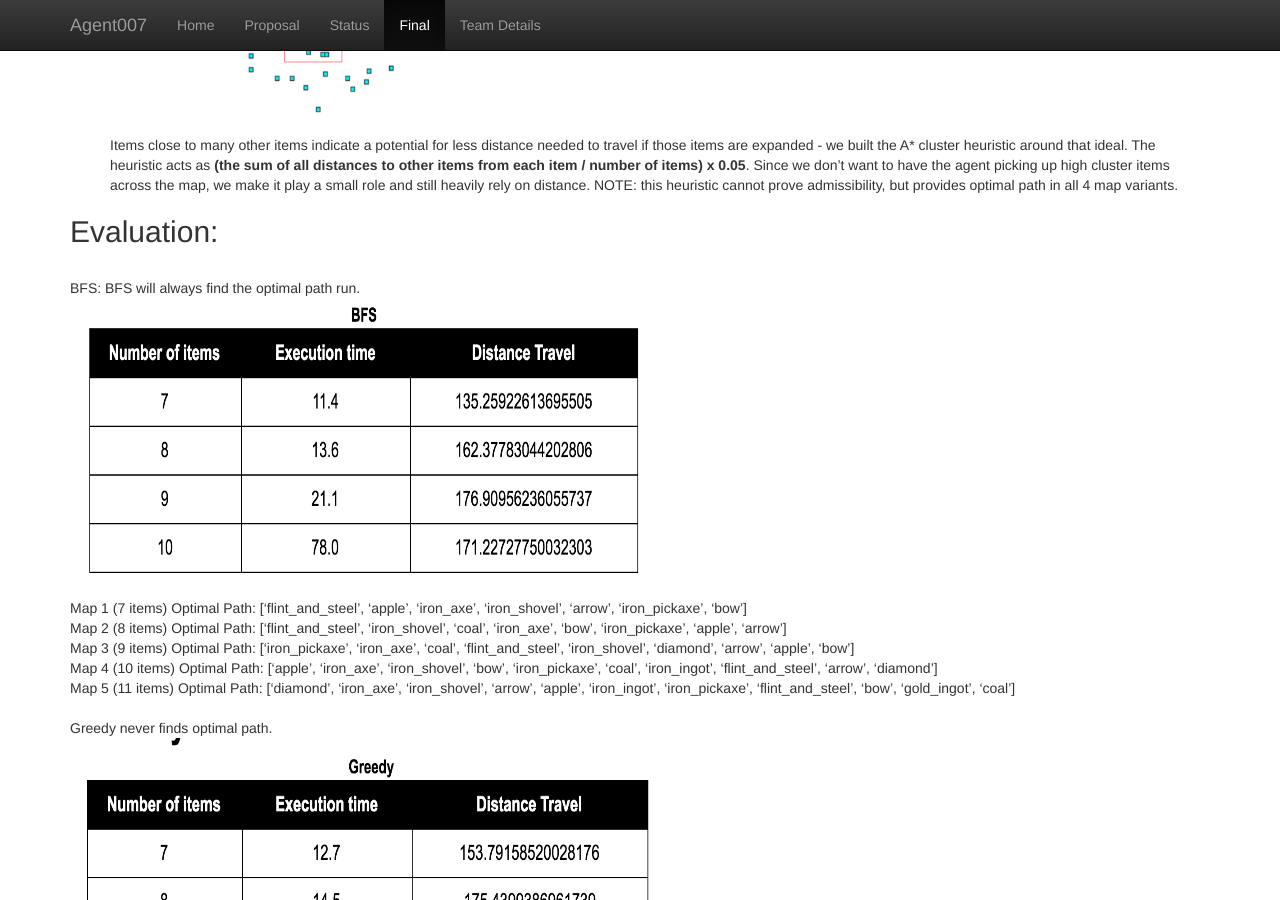
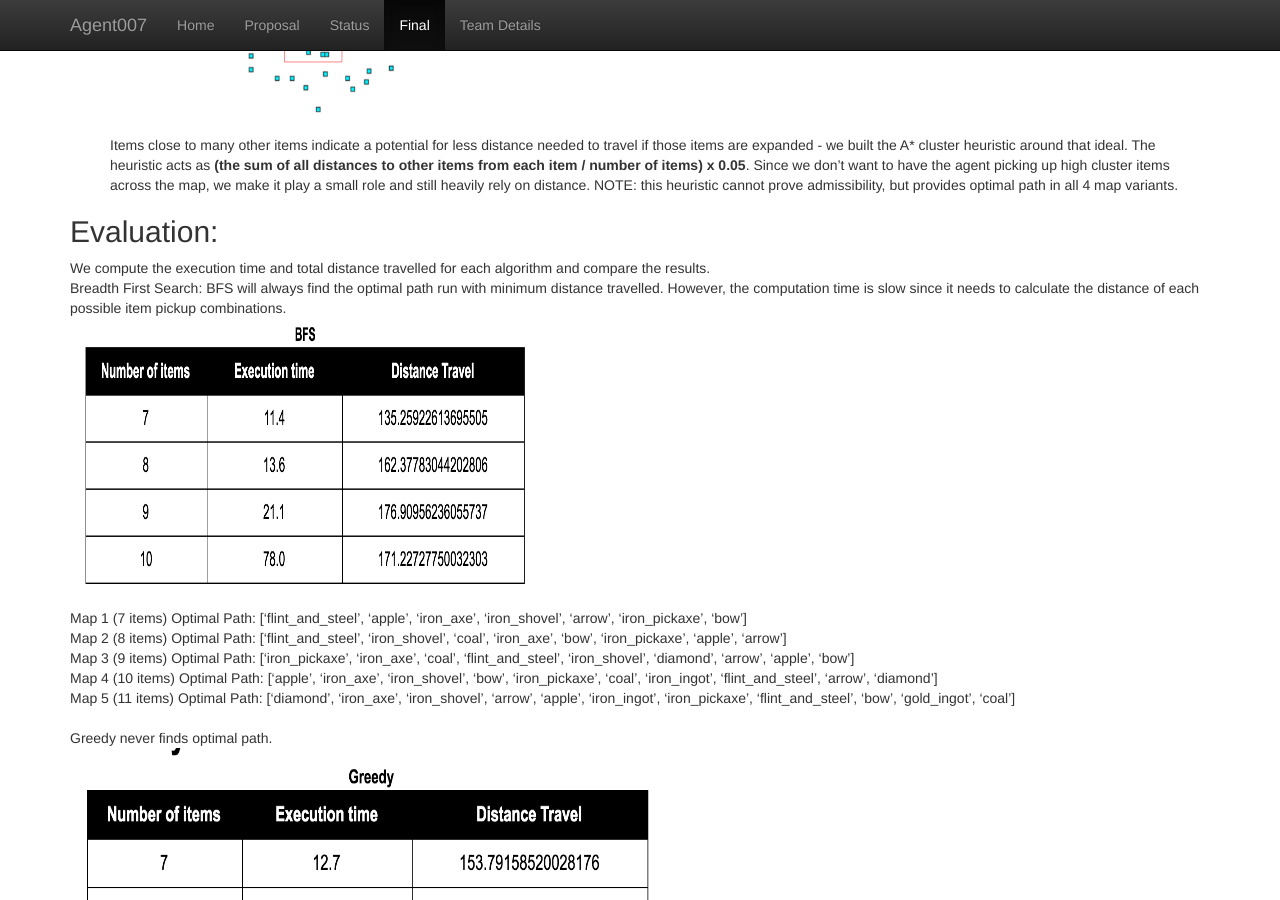
Before and after one commit to KumarHX/Agent007, a Jekyll site: the page built from docs/final.md, in a window 1280 px wide and 900 px high, scrolled down 2377 px. Built offline with Jekyll 4.4.1, drawn with Linux system fonts in a browser that asks for light colours.

Commit message:
Update final.md

```diff
--- a/docs/final.md
+++ b/docs/final.md
@@ -52,11 +52,11 @@ Items close to many other items indicate a potential for less distance needed to
 <br>
 
 ## Evaluation:
+We compute the execution time and total distance travelled for each algorithm and compare the results. <br>
+Breadth First Search:
+BFS will always find the optimal path run with minimum distance travelled. However, the computation time is slow since it needs to calculate the distance of each possible item pickup combinations.
 <br>
-BFS:
-BFS will always find the optimal path run.
-<br>
-<a href="url"><img src="BFSchart.png" align="center" height="300" width="600" ></a>
+<a href="url"><img src="BFSchart.png" align="center" height="290" width="480" ></a>
 <br>
 Map 1 (7 items) Optimal Path: ['flint_and_steel', 'apple', 'iron_axe', 'iron_shovel', 'arrow', 'iron_pickaxe', 'bow']
 <br>
```
